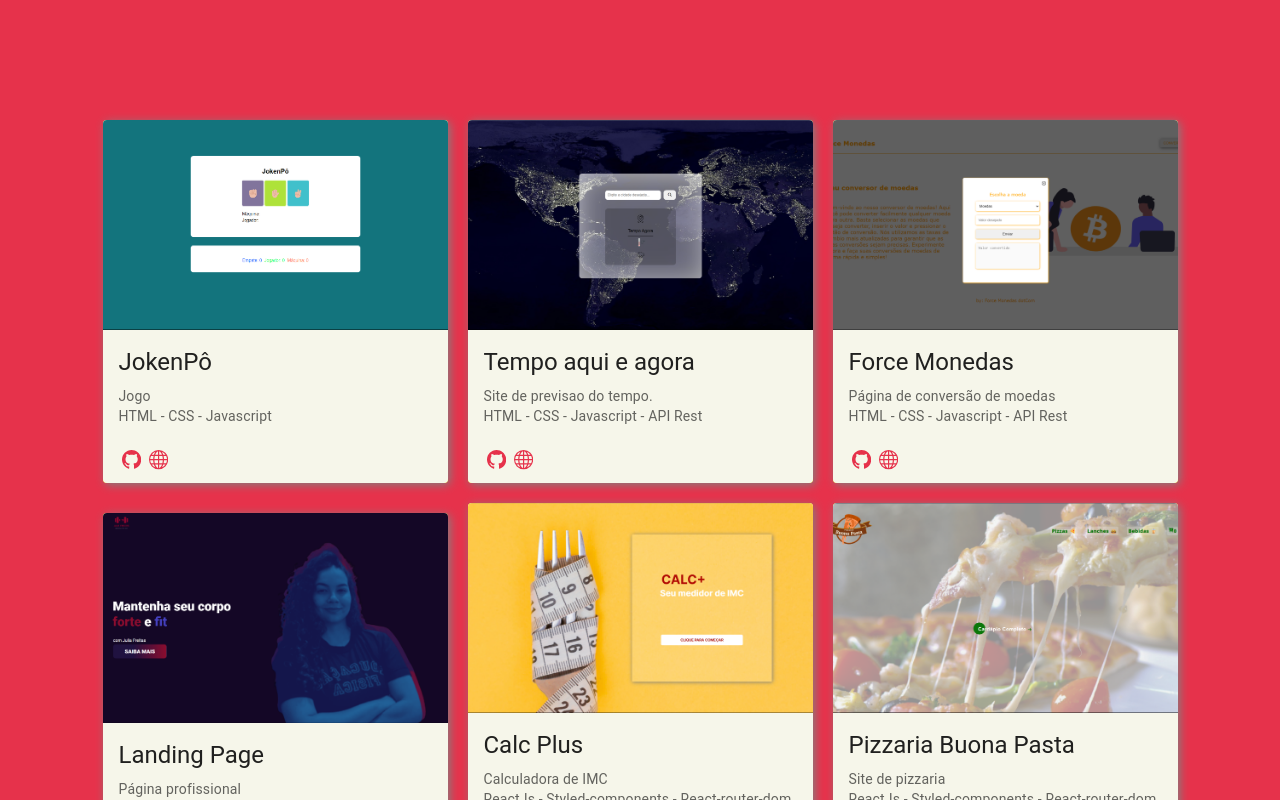
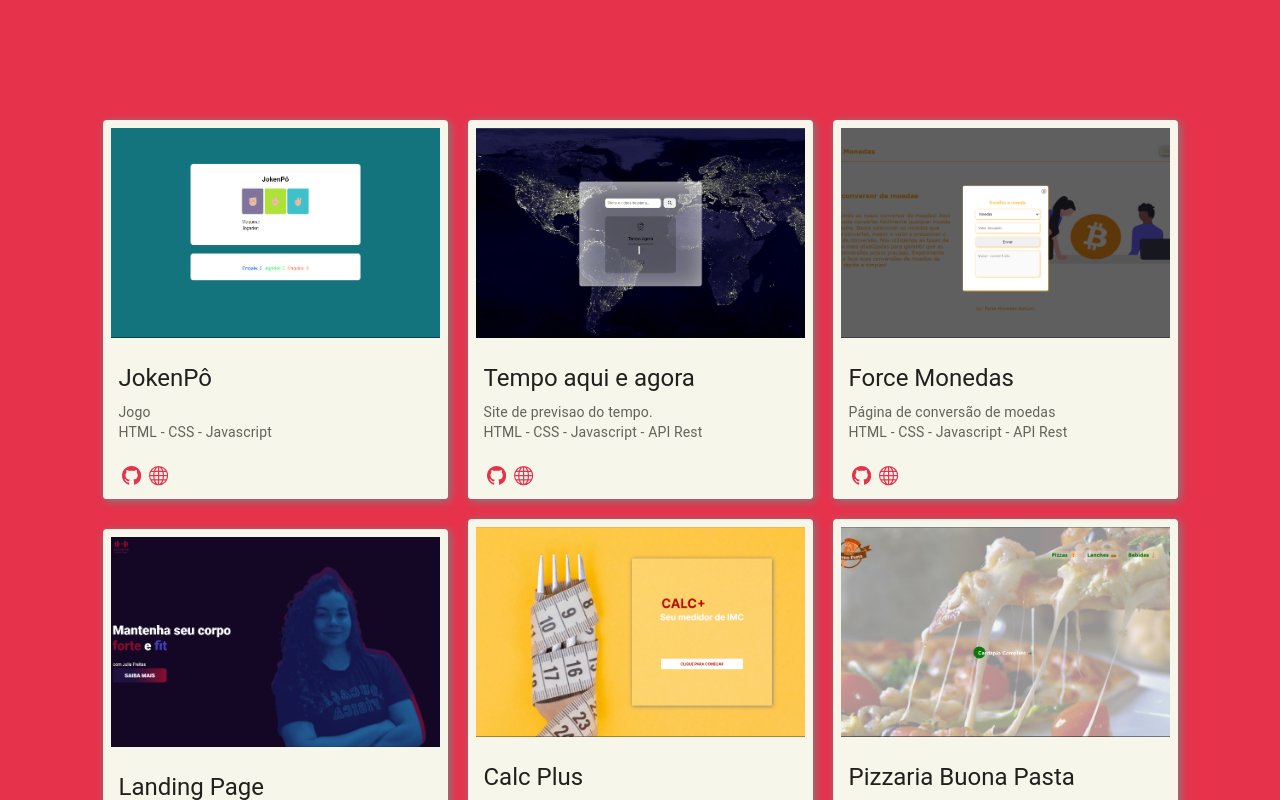
Before and after one commit to carolinefreitasalegre/portfolio.meu, a React (Vite) app: page / in a window 1280 px wide. Shown: the part 1720-2520 px from the top of the page. Built offline with nearby package versions, Linux system fonts and the light colour scheme.

Commit message:
margin add nos cards

```diff
--- a/src/container/aboutMe/index.jsx
+++ b/src/container/aboutMe/index.jsx
@@ -1,10 +1,10 @@
 import React from "react";
 import img from "../../../public/photo.png";
-import Header from "../header/index";
-import Home from "../header/index";
 import { Container, Text } from "./style";
 
 export default function SobreMim() {
+  const filename = "cv.pdf";
+  const file = new File(["cv.pdf"], filename);
   return (
     <>
       <Container id="sobremim">
@@ -33,14 +33,7 @@ export default function SobreMim() {
             projetos pessoais abaixo... <br />
             Sinta-se à vontade para dar uma olhada!
           </p>
-          <a
-            id="curriculo"
-            class="heartbeat"
-            href="imagem/CV-PDF.pdf"
-            Acme
-            Docudata-animation="left"
-            download="mentation (ver. 2.0.1).pdf"
-          >
+          <a download={filename} href={URL.createObjectURL(file)}>
             Download Currículo
           </a>
         </Text>
--- a/src/container/project/index.jsx
+++ b/src/container/project/index.jsx
@@ -41,6 +41,7 @@ export default function Projetos() {
             data-aos-duration="1000"
           >
             <CardMedia
+              style={{ margin: 8 }}
               sx={{ height: 210 }}
               image={item.imagem}
               title="green iguana"
--- a/src/container/project/style.js
+++ b/src/container/project/style.js
@@ -10,11 +10,10 @@ export const Container = styled.section`
   flex-wrap: wrap;
   align-items: center;
   justify-content: center;
-
   flex-wrap: wrap;
 
   .card {
-    background-color: yellow;
+    background-color: #f6f6ea;
     width: 100%;
     flex-wrap: wrap;
     height: 100%;
```
Also changed, not shown: 1 other file (tests, documents, lock files or other folders).
